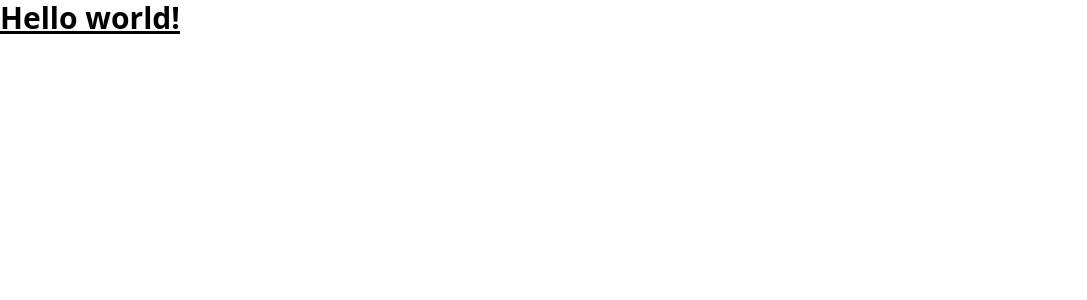
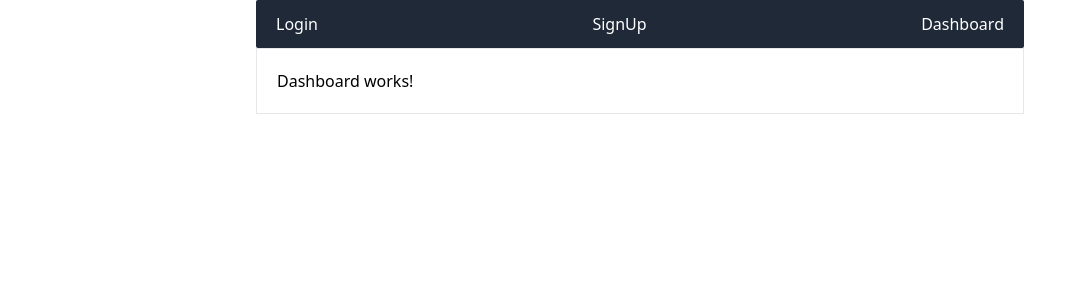
Before and after one commit to YuryDG/react-training, a React (Create React App) app: page /dashboard in a window 1280 px wide. Shown: the top 300 px of the page, without its empty margins (0-1087 px from the left). Built offline with nearby package versions, Linux system fonts and the light colour scheme.

Commit message:
add basic structure for the components on the app

```diff
--- a/package.json
+++ b/package.json
@@ -14,6 +14,7 @@
     "firebase": "^9.6.4",
     "react": "^17.0.2",
     "react-dom": "^17.0.2",
+    "react-router-dom": "^6.2.1",
     "react-scripts": "5.0.0",
     "typescript": "^4.4.2",
     "web-vitals": "^2.1.0"
--- a/src/App.tsx
+++ b/src/App.tsx
@@ -1,7 +1,35 @@
+import {
+  Routes,
+  Route,
+  Link
+} from "react-router-dom";
+import { Dashboard, Login, SignUp } from "./components";
+
 export default function App() {
   return (
-    <h1 className="text-3xl font-bold underline">
-      Hello world!
-    </h1>
+    <div className="w-3/5 mx-auto">
+      <nav>
+        <ul className="flex justify-between bg-gray-800 text-white px-5 py-3 rounded-sm">
+          <li className="">
+            <Link to="/">Login</Link>
+          </li>
+          <li className="">
+            <Link to="/signup">SignUp</Link>
+          </li>
+          <li className="">
+            <Link to="/dashboard">Dashboard</Link>
+          </li>
+        </ul>
+      </nav>
+
+
+      <div className="p-5 border">
+        <Routes>
+          <Route path="/" element={<Login />} />
+          <Route path="/signup" element={<SignUp />} />
+          <Route path="/dashboard" element={<Dashboard />} />
+        </Routes>
+      </div>
+    </div>
   )
 }
--- /dev/null
+++ b/src/components/Dashboard.tsx
@@ -0,0 +1,10 @@
+type DashboardProps = {};
+
+export const Dashboard: React.FC<DashboardProps> = (props) => {
+    console.log({ props });
+    return (
+        <div>
+            <h2>Dashboard works!</h2>
+        </div>
+    )
+}
--- /dev/null
+++ b/src/components/Login.tsx
@@ -0,0 +1,10 @@
+type LoginProps = {};
+
+export const Login: React.FC<LoginProps> = (props) => {
+    console.log({ props });
+    return (
+        <div>
+            <h2>Login works!</h2>
+        </div>
+    )
+}
--- /dev/null
+++ b/src/components/SignUp.tsx
@@ -0,0 +1,10 @@
+type SignUpProps = {};
+
+export const SignUp: React.FC<SignUpProps> = (props) => {
+    console.log({ props });
+    return (
+        <div>
+            <h2>SignUp works!</h2>
+        </div>
+    )
+}
--- /dev/null
+++ b/src/components/index.ts
@@ -0,0 +1,3 @@
+export * from './SignUp';
+export * from './Login';
+export * from './Dashboard';
--- a/src/index.tsx
+++ b/src/index.tsx
@@ -1,12 +1,15 @@
 import React from 'react';
 import ReactDOM from 'react-dom';
+import { BrowserRouter } from "react-router-dom";
 import './index.css';
 import App from './App';
 import reportWebVitals from './reportWebVitals';
 
 ReactDOM.render(
   <React.StrictMode>
-    <App />
+    <BrowserRouter>
+      <App />
+    </BrowserRouter>
   </React.StrictMode>,
   document.getElementById('root')
 );
```
Also changed, not shown: 1 other file (tests, documents, lock files or other folders).
